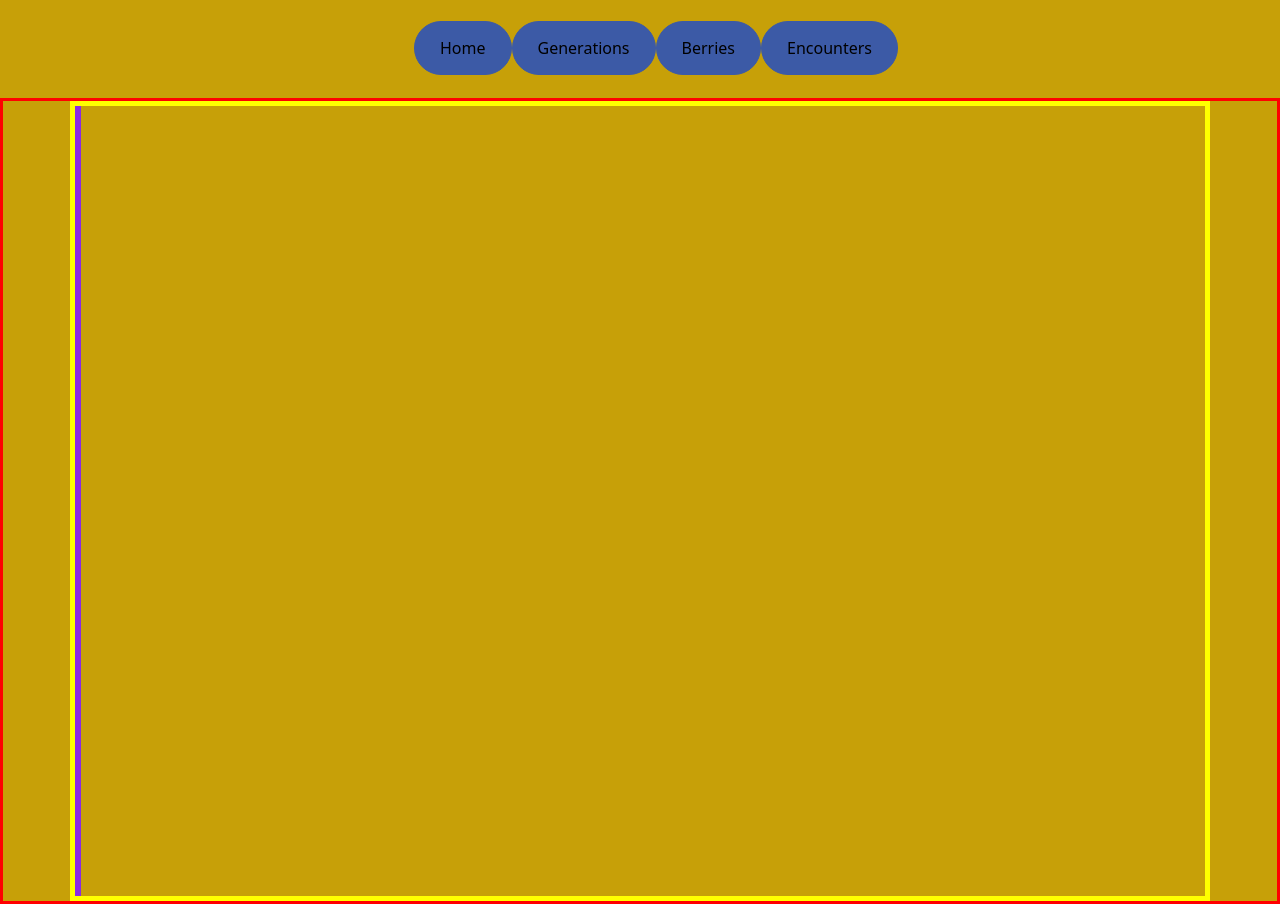
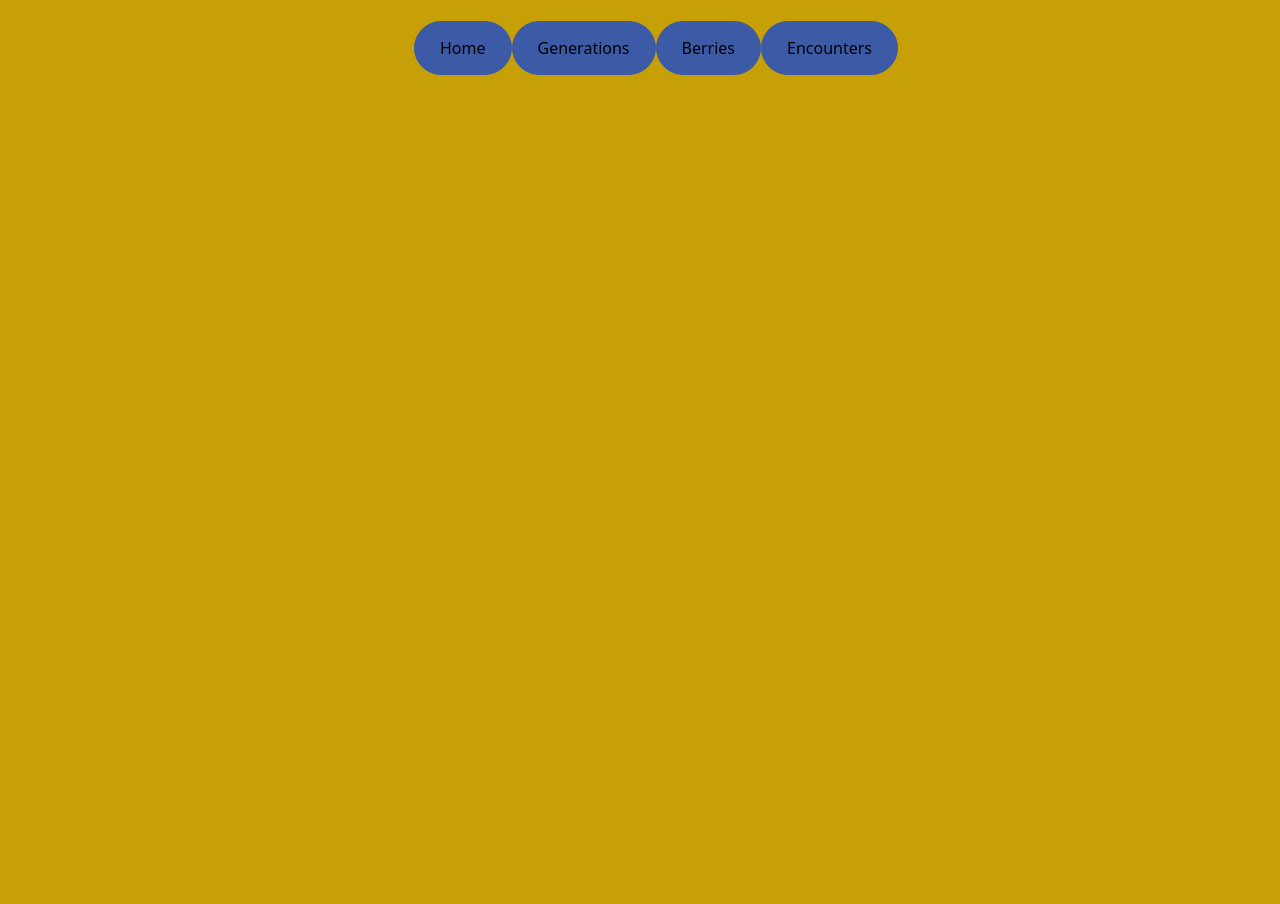
Before and after one commit to Pixxilated/Pokemon-App, an Angular app in the folder pokemon-app/: page /generations/1/pokedex in a window 1280 px wide. Shown: the part 408-1312 px from the top of the page. After the commit the page ends 800 px from the top, so only its background shows below. Built offline with nearby package versions, Linux system fonts and the light colour scheme.

Commit message:
Some Format Changes

```diff
--- a/pokemon-app/src/app/app.html
+++ b/pokemon-app/src/app/app.html
@@ -24,6 +24,10 @@
             </a>
         </ul>
         </div>
+        <!-- If there is an active Region - Display it -->
+        @if(Pservice.ActiveRegion()) {
+          <h2>Main Region: {{ Pservice.ActiveRegion() }}</h2>
+        }
   </html>
 <!-- Make a placeholder(marker) to tell where the loaded component
 that is in routing should be rendered -- BELOW IT -- -->
--- a/pokemon-app/src/app/app.ts
+++ b/pokemon-app/src/app/app.ts
@@ -1,14 +1,19 @@
-import { Component, signal } from '@angular/core';
+import { Component, inject, signal } from '@angular/core';
 import { RouterLink, RouterOutlet } from '@angular/router';
+import { CommonModule, NgIf } from '@angular/common';
 
+import { pokeService } from './app.service';
 import { Header } from '../header/header';
 
 @Component({
   selector: 'app-root',
-  imports: [RouterOutlet, RouterLink, Header],
+  imports: [RouterOutlet, RouterLink, Header, CommonModule],
   templateUrl: './app.html',
   styleUrl: './app.css'
 })
 export class App {
-  protected readonly title = signal('pokemon-app');
+  // Get PService
+  Pservice = inject(pokeService);
+
+
 }
--- a/pokemon-app/src/generations/generation/generation.css
+++ b/pokemon-app/src/generations/generation/generation.css
@@ -22,11 +22,8 @@ a:hover, a:active {
     margin: 0;
     gap: 10px;
 
-    border: 2px solid #3C5AA6;
-
     /* This moves it farther from the header*/
     padding: 1%;
-    background-color: #C7A008;
 }
 
 li {
--- a/pokemon-app/src/generations/generation/generation.html
+++ b/pokemon-app/src/generations/generation/generation.html
@@ -1,7 +1,4 @@
 <body>
-    <header>
-        <h2>Main Region: {{ Pservice.ActiveRegion() }}</h2>
-    </header>
     <div class="grid-container">
         <ul>
                 <a [routerLink]="['pokedex']">
--- a/pokemon-app/src/generations/generation/pokedex/pokedex-card/pokedex-card.css
+++ b/pokemon-app/src/generations/generation/pokedex/pokedex-card/pokedex-card.css
@@ -1,6 +1,8 @@
 body {
     background-color: beige;
     border: solid red;
+
+    text-align: center;
 
     border-radius: 10px;
     border: 1px solid red;
@@ -13,11 +15,16 @@ h2{
 
 ul {
     display: flex;
-    text-align: center;
+    list-style-type: none;
+    padding: 0;
+}
+
+li {
+    margin-right: 15px;
 }
 
 img {
-    border: solid pink;
+    border: solid lightgray;
 }
 
 .SingleType, .DualType {
--- a/pokemon-app/src/generations/generation/pokedex/pokedex-card/pokedex-card.html
+++ b/pokemon-app/src/generations/generation/pokedex/pokedex-card/pokedex-card.html
@@ -8,11 +8,11 @@
             @if (this.pokemon()?.type2 === null) {
             <!-- This Pokemon has only one type -->
              <!-- Use NG Clas as well -->
-                <div class="SingleType" [ngClass]="this.pokemon()?.type1">{{ this.pokemon()?.type1 }}</div>
+                <li class="SingleType" [ngClass]="this.pokemon()?.type1">{{ this.pokemon()?.type1 }}</li>
             } @else {
             <!-- This Pokemon has two types -->
-            <div class="DualType" [ngClass]="this.pokemon()?.type1">{{ this.pokemon()?.type1 }}</div>
-            <div class="DualType" [ngClass]="this.pokemon()?.type2">{{ this.pokemon()?.type2 }}</div>
+            <li class="DualType" [ngClass]="this.pokemon()?.type1">{{ this.pokemon()?.type1 }}</li>
+            <li class="DualType" [ngClass]="this.pokemon()?.type2">{{ this.pokemon()?.type2 }}</li>
             }
     </div>
 </body>
--- a/pokemon-app/src/generations/generation/pokedex/pokedex.css
+++ b/pokemon-app/src/generations/generation/pokedex/pokedex.css
@@ -1,26 +1,6 @@
 html, body {
     background-color: #C7A008;
-    border: solid red;
 
     margin: 0;
     padding: 0;
-
 }
-
-.container {
-    display: flex;
-    justify-content: flex-start;
-    align-items: stretch;
-    flex-wrap: wrap;
-    border: yellow solid 5px;
-    height: 100vh;
-    width: 100%;
-}
-
-.row {
-    display: flex;
-    justify-content: flex-start;
-    /* flex-wrap is what stops it from going out of the cotainers bounds */
-    flex-wrap: wrap;
-    border: solid blueviolet;
-}
```
